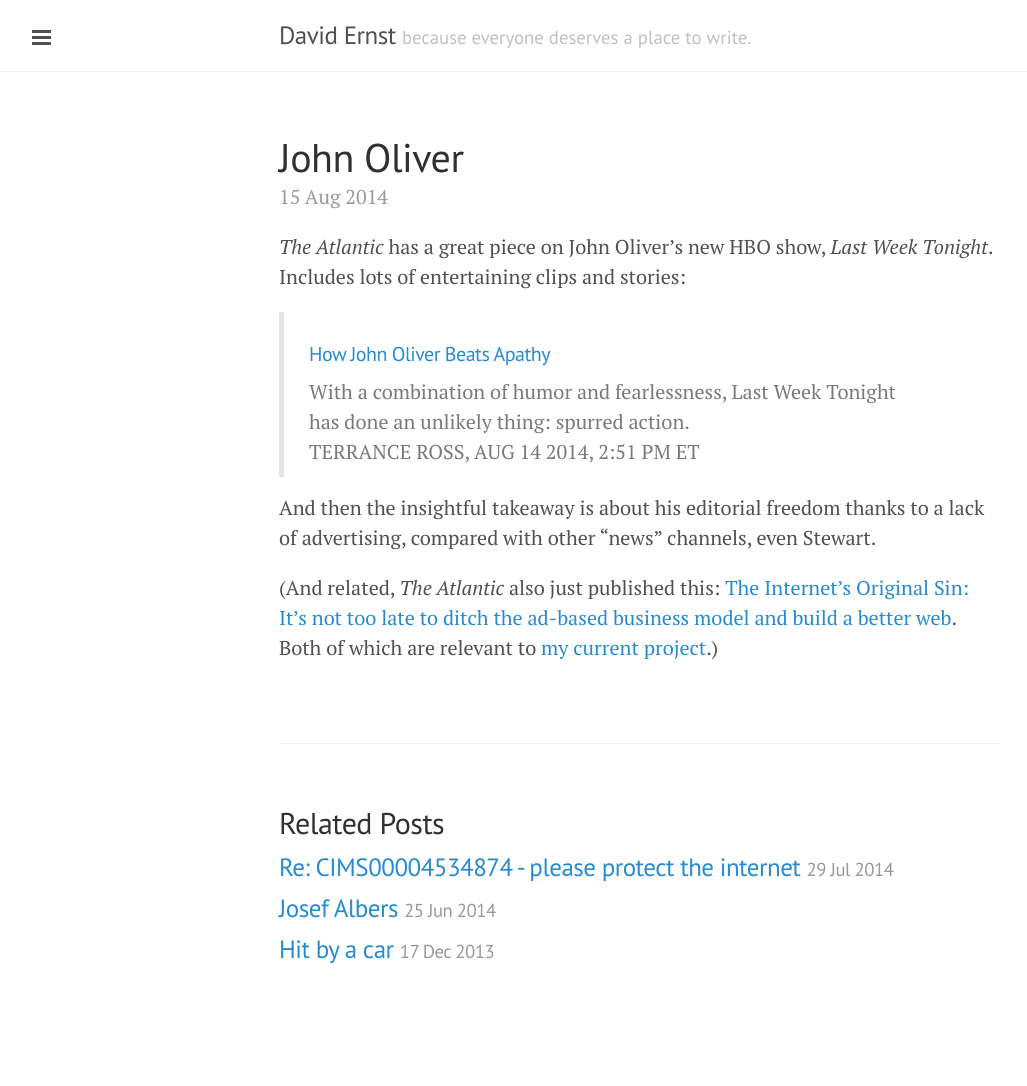
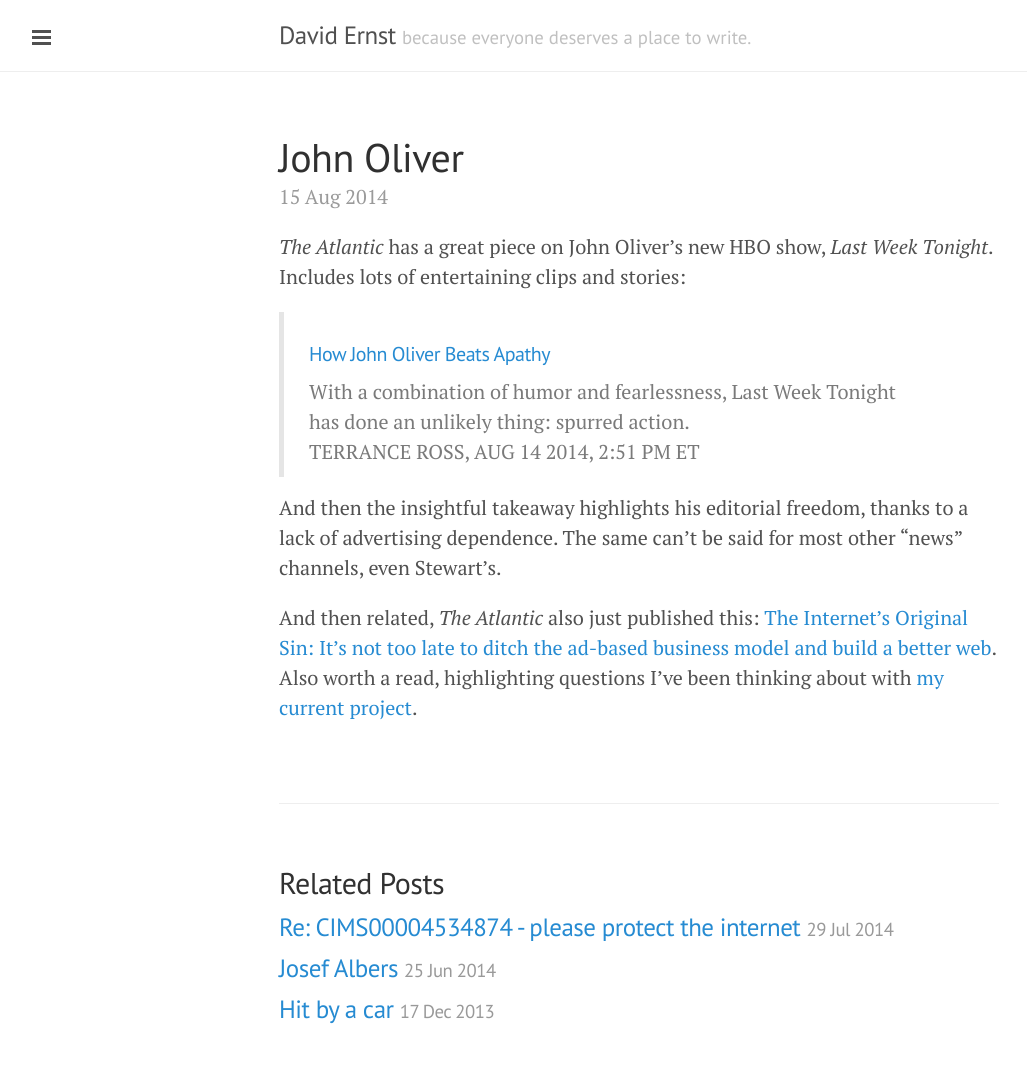
Before and after one commit to dsernst/quotes, a Jekyll site: the page built from _posts/2014-08-15-John-Oliver.md, in a window 1280 px wide. Shown: the whole page, without its empty margins (1-1028 px from the left). Built offline with Jekyll 4.4.1, drawn with Linux system fonts in a browser that asks for light colours; before the commit the page ends 1026 px from its top, so only the background shows below that.

Commit message:
Update 2014-08-15-John-Oliver.md

```diff
--- a/_posts/2014-08-15-John-Oliver.md
+++ b/_posts/2014-08-15-John-Oliver.md
@@ -12,8 +12,6 @@
 > With a combination of humor and fearlessness, Last Week Tonight has done an unlikely thing: spurred action.
 > TERRANCE ROSS, AUG 14 2014, 2:51 PM ET
 
-And then the insightful takeaway is about his editorial freedom thanks to a lack of advertising, compared with other "news" channels, even Stewart.
+And then the insightful takeaway highlights his editorial freedom, thanks to a lack of advertising dependence. The same can't be said for most other "news" channels, even Stewart's.
 
-
-
-(And related, *The Atlantic* also just published this: [The Internet's Original Sin: It's not too late to ditch the ad-based business model and build a better web](http://www.theatlantic.com/technology/archive/2014/08/advertising-is-the-internets-original-sin/376041/?single_page=true). Both of which are relevant to [my current project](www.letsfix.net).)
+And then related, *The Atlantic* also just published this: [The Internet's Original Sin: It's not too late to ditch the ad-based business model and build a better web](http://www.theatlantic.com/technology/archive/2014/08/advertising-is-the-internets-original-sin/376041/?single_page=true). Also worth a read, highlighting questions I've been thinking about with [my current project](www.letsfix.net).
```
